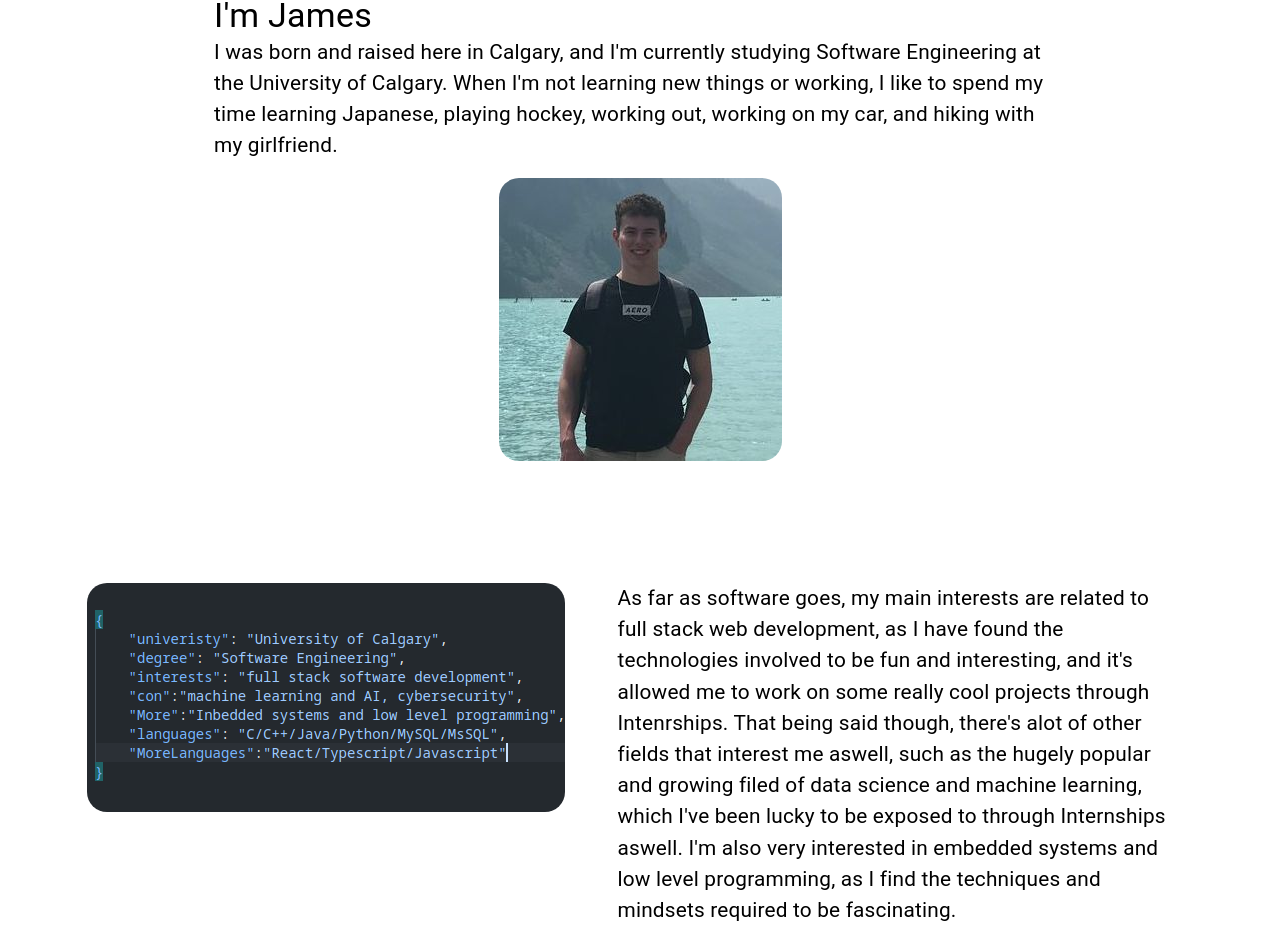
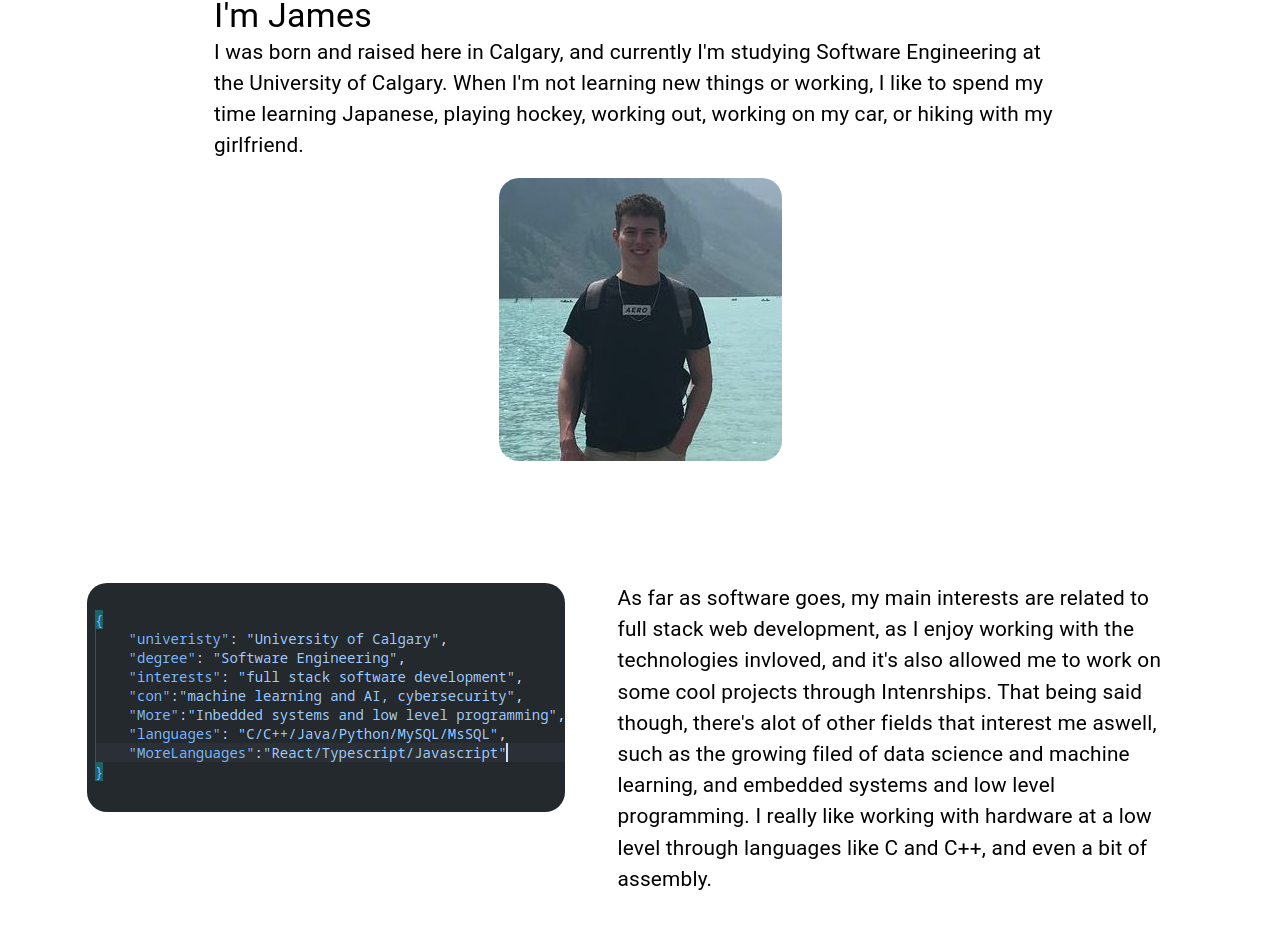
Before and after one commit to Platty114/Platty114.github.io, a React (Create React App) app: page /#/ in a window 1280 px wide. Shown: the part 896-1848 px from the top of the page. Built offline with nearby package versions, Linux system fonts and the light colour scheme; the HTML template or start-up script is replaced by a standard one.

Commit message:
change title, update aboutMe

```diff
--- a/public/index.html
+++ b/public/index.html
@@ -24,7 +24,7 @@
       work correctly both with client-side routing and a non-root public URL.
       Learn how to configure a non-root public URL by running `npm run build`.
     -->
-    <title>React App</title>
+    <title>James Platt</title>
   </head>
   <body>
     <noscript>You need to enable JavaScript to run this app.</noscript>
--- a/src/Pages/About/About.js
+++ b/src/Pages/About/About.js
@@ -28,8 +28,8 @@ const
                     <Typography variant='h1' className='welcomeScreenTitle' align='center'>Hello There!</Typography>
                     <AboutMeCard
                         title="I'm James"
-                        paragraph="I was born and raised here in Calgary, and I'm currently studying Software Engineering at the University of Calgary.
-                        When I'm not learning new things or working, I like to spend my time learning Japanese, playing hockey, working out, working on my car, and hiking with my girlfriend."
+                        paragraph="I was born and raised here in Calgary, and currently I'm studying Software Engineering at the University of Calgary.
+                        When I'm not learning new things or working, I like to spend my time learning Japanese, playing hockey, working out, working on my car, or hiking with my girlfriend."
                         img={imageOfMe}
                         imgAlt='A picture of me'
                         imgRight={true}
@@ -38,10 +38,10 @@ const
                     <AboutMeCard
                         title=''
                         paragraph="As far as software goes, my main interests are related to full stack web development,
-                        as I have found the technologies involved to be fun and interesting, and it's allowed me to work on some really cool projects through Intenrships.
-                        That being said though, there's alot of other fields that interest me aswell, such as the hugely popular and growing filed of data science and machine learning,
-                        which I've been lucky to be exposed to through Internships aswell. I'm also very interested in embedded systems and low level programming, as I find the techniques
-                        and mindsets required to be fascinating."
+                        as I enjoy working with the technologies invloved, and it's also allowed me to work on some cool projects through Intenrships.
+                        That being said though, there's alot of other fields that interest me aswell, such as the growing filed of data science and machine learning,
+                         and embedded systems and low level programming. I really like working with hardware at a low level through languages like C and C++, and
+                         even a bit of assembly. "
                         img={imageOfCode}
                         imgAlt='A mock Json object'
                         imgRight={false}
```
